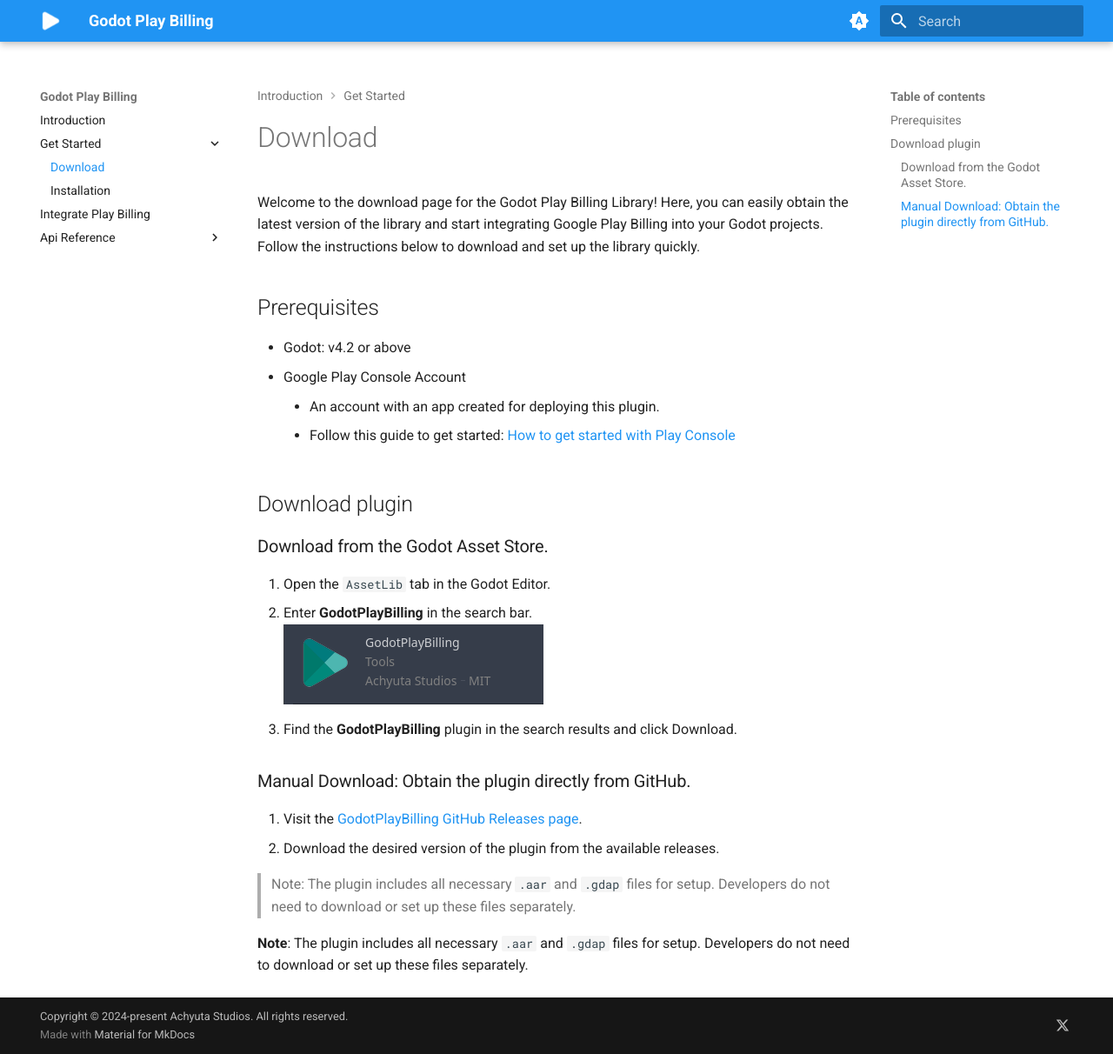
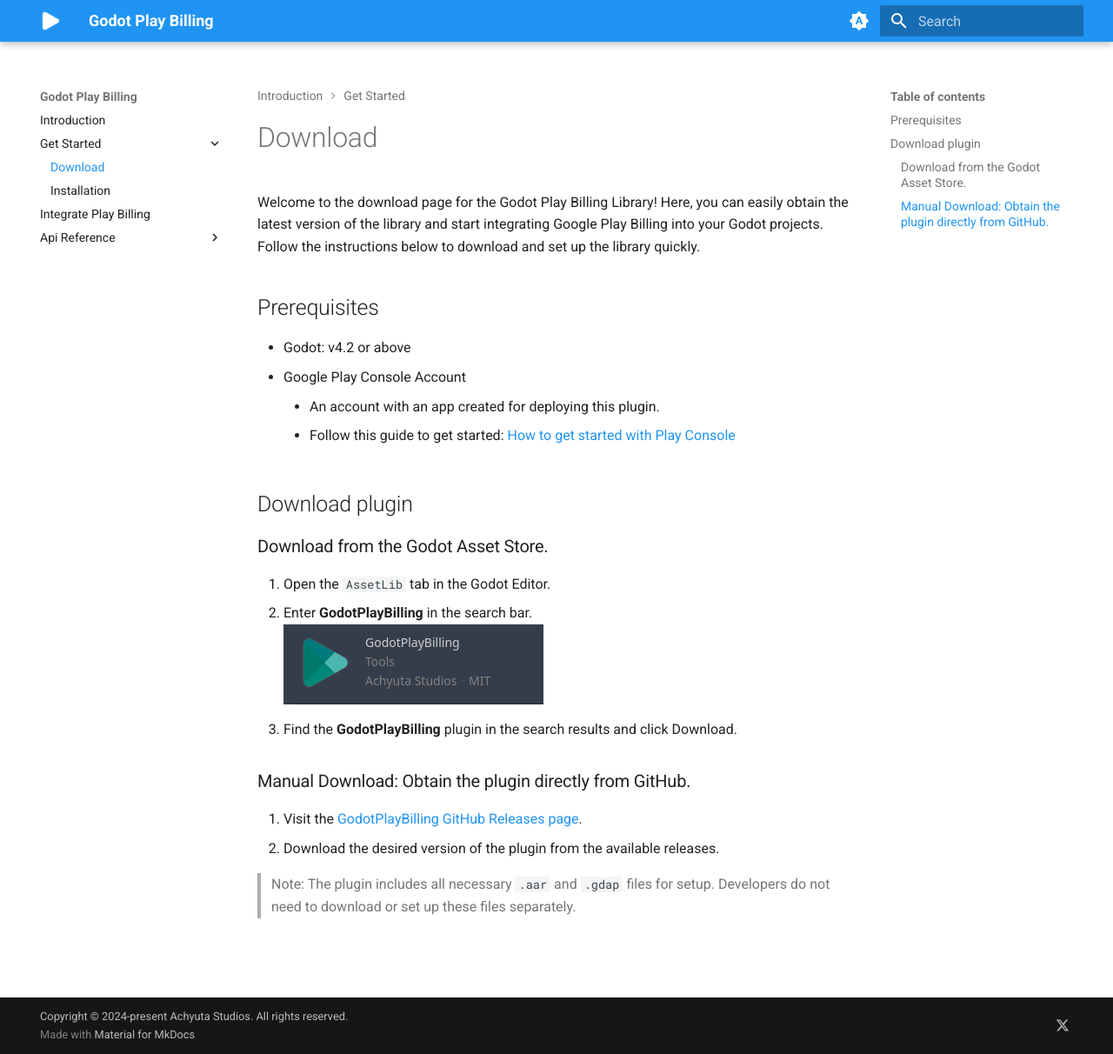
Before and after one commit to AchyutaStudios/godot-play-billing, an MkDocs documentation site: the page built from docs/get-started/download.md, in a window 1280 px wide and 1212 px high. Shown: the whole window at 87% size. Built offline with MkDocs 1.6.1 and Material for MkDocs 9.7.7, drawn with Linux system fonts in a browser that asks for light colours.

Commit message:
Update download.md

```diff
--- a/docs/get-started/download.md
+++ b/docs/get-started/download.md
@@ -26,5 +26,3 @@
 2. Download the desired version of the plugin from the available releases.
 
 > Note: The plugin includes all necessary `.aar` and `.gdap` files for setup. Developers do not need to download or set up these files separately.
-
-**Note**: The plugin includes all necessary `.aar` and `.gdap` files for setup. Developers do not need to download or set up these files separately.
```
